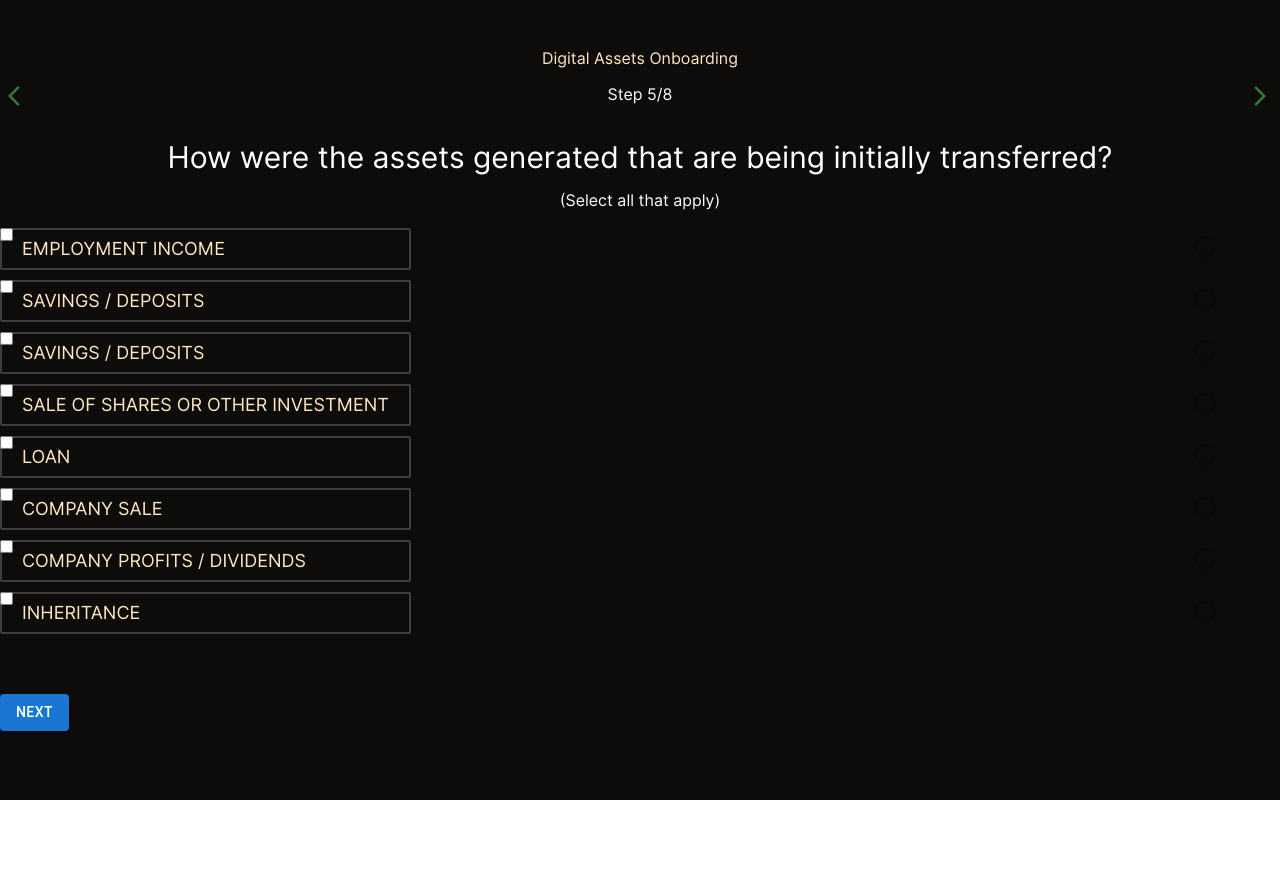
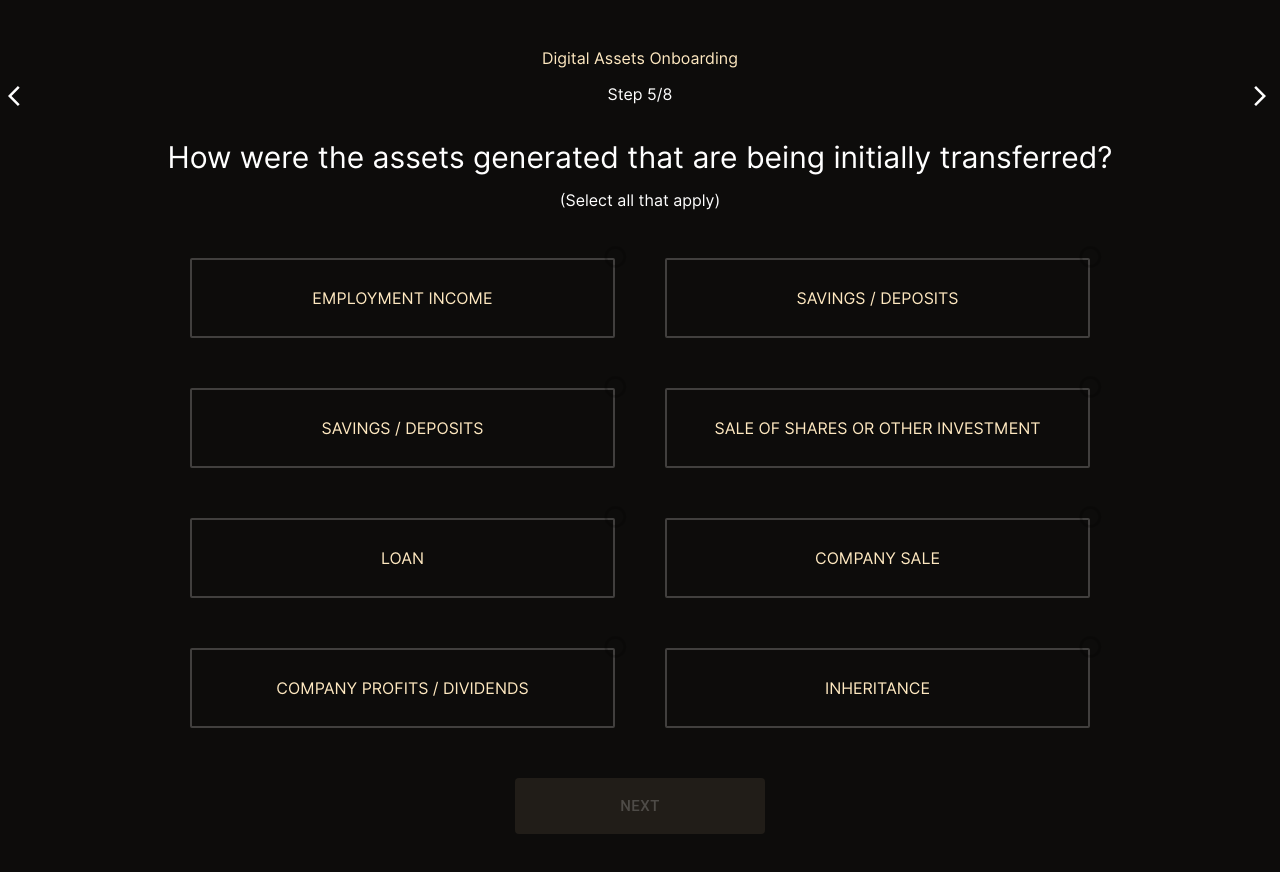
Before and after one commit to reactmanish19/ifsg, a React (Create React App) app: page / in a window 1280 px wide. Shown: the top 872 px of the page. Before the commit the page ends 800 px from the top, so only its background shows below. Built offline with nearby package versions, Linux system fonts and the light colour scheme.

Commit message:
Added favicon.ico & Created step 5 UI

```diff
--- a/public/index.html
+++ b/public/index.html
@@ -10,7 +10,7 @@
   <link rel="apple-touch-icon" href="%PUBLIC_URL%/logo192.png" />
   <link rel="manifest" href="%PUBLIC_URL%/manifest.json" />
   <link rel="stylesheet" href="https://stackpath.bootstrapcdn.com/font-awesome/4.7.0/css/font-awesome.min.css">
-  <title>IFSG</title>
+  <title>Genione</title>
 </head>
 
 <body>
--- a/src/Components/MultiStepForm/StepOne/StepOne.js
+++ b/src/Components/MultiStepForm/StepOne/StepOne.js
@@ -75,7 +75,7 @@ const StepOne = () => {
             </div>
 
             <div className="step-footer">
-                <Button variant="contained">NEXT</Button>
+                <Button className="footer-navigation-button" disabled size="large">NEXT</Button>
             </div>
         </>
     );
--- a/src/Components/MultiStepForm/StepOne/StepOne.scss
+++ b/src/Components/MultiStepForm/StepOne/StepOne.scss
@@ -6,6 +6,11 @@
   justify-content: space-between;
 
   &__left-section {
+    button {
+      svg {
+        color: $color__fill-white;
+      }
+    }
   }
   &__middle-section {
     display: flex;
@@ -19,6 +24,31 @@
     .step-indicator {
       margin-bottom: 40px;
       color: $color__fill-white;
+    }
+  }
+  &__right-section {
+    button {
+      svg {
+        color: $color__fill-white;
+      }
+    }
+  }
+}
+
+.step-footer {
+  display: flex;
+  align-items: center;
+  justify-content: center;
+  .footer-navigation-button {
+    padding-left: 30px;
+    padding-right: 30px;
+    padding-top: 15px;
+    padding-bottom: 15px;
+    min-width: 250px;
+
+    &:disabled {
+      background: $color__fill-inactive-button-background;
+      color: $color__fill-inactive-button-font-color;
     }
   }
 }
@@ -36,39 +66,55 @@
     color: $color__fill-white;
   }
   .step-question-option-container {
-    display: flex;
-    align-items: center;
+    display: block;
+    max-width: 900px;
+    margin: 0 auto;
+    margin-top: 50px;
     margin-bottom: 50px;
 
     .step-question-option-list {
       list-style: none;
+      width: 100%;
+
+      display: grid;
+      grid-template-columns: repeat(2, 1fr);
+      grid-gap: 50px;
+
       &__option {
         display: block;
+        position: relative;
+
         input[type="checkbox"] {
           position: absolute;
-          // opacity: 0;
+          opacity: 0;
+          width: 100%;
+          height: 100%;
+          cursor: pointer;
 
           &:checked + label::before {
             content: "\f058";
             transition: transform 0.3s ease-in-out;
             color: $color__fill-very-pale-orange-dark;
+            background: $color__fill-white;
+            border-radius: 100%;
+            height: 20px;
+            width: 20px;
           }
+
           &:checked + label {
             transition: all 0.2s;
+            background: $color__fill-very-dark-grayish-orange;
+            border: 2px solid $color__fill-very-pale-orange-dark;
           }
         }
         label {
-          padding: 10px 20px;
-          cursor: pointer;
-
-          // display: inline-block;
+          padding: 30px 25px;
           background-color: transparent;
           border: 2px solid $color__fill-very-dark-grayish-orange;
           color: $color__fill-very-pale-orange-light;
-          font-size: 18px;
+          font-size: 16px;
+          font-weight: normal;
           border-radius: 2px;
-          white-space: nowrap;
-          margin: 0 0 10px 0;
           -webkit-touch-callout: none;
           -webkit-user-select: none;
           -moz-user-select: none;
@@ -77,6 +123,7 @@
           -webkit-tap-highlight-color: transparent;
           transition: all 0.3s;
           display: block;
+          text-align: center;
 
           &::before {
             display: inline-block;
@@ -88,14 +135,13 @@
             font-weight: 900;
             font-size: 24px;
             padding: 0;
-            margin-right: 15px;
             content: "\f1db";
             color: rgba(0, 0, 0, 0.2);
             transition: transform 0.3s ease-in-out;
             position: absolute;
-            right: 50px;
-            margin-top: -5px;
-            // @include transition(0.3s);
+            margin-top: -43px;
+            right: -10px;
+            line-height: 20px;
           }
         }
       }
--- a/src/Core/Styles/variables.scss
+++ b/src/Core/Styles/variables.scss
@@ -1,6 +1,9 @@
 $color__fill-very-dark: #0d0c0b;
 $color__fill-pine-tree: #312c22;
 $color__fill-very-dark-grayish-orange: #413f3e;
+$color__fill-inactive-button-background: #211d18;
+$color__fill-inactive-button-font-color: #4e4b47;
+
 $color__fill-very-pale-orange-light: #ffe9c1;
 $color__fill-very-pale-orange-dark: #ceb176;
 
```
Also changed, not shown: 1 other file (tests, documents, lock files or other folders).
